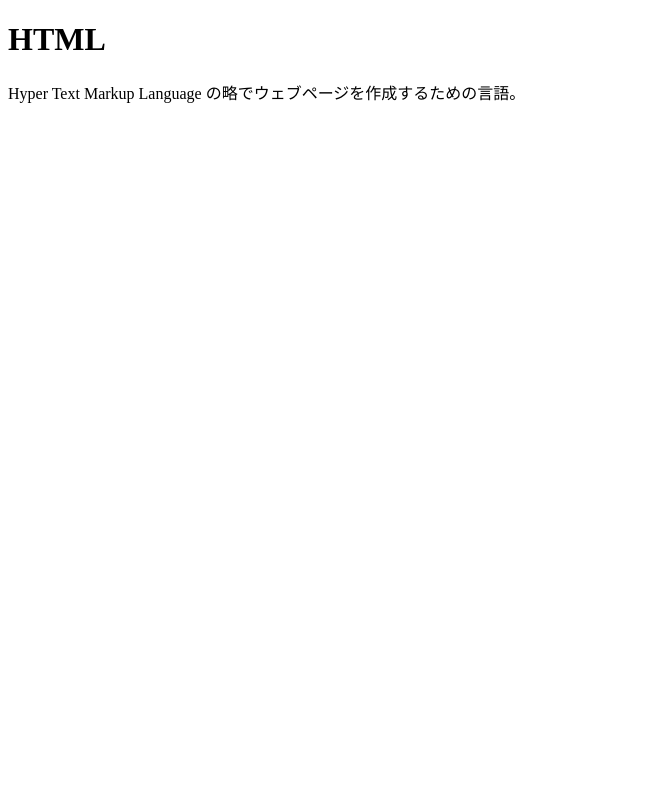
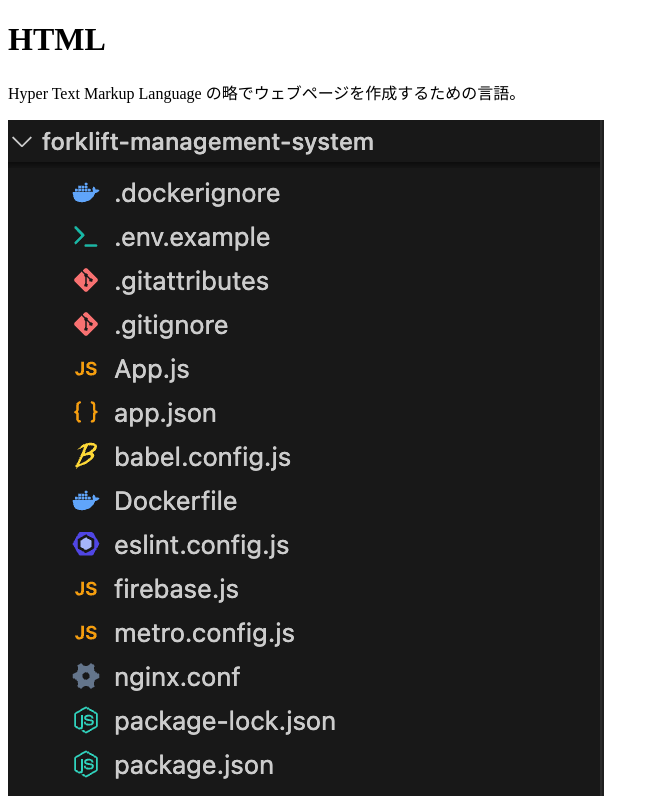
Before and after one commit to Judicial4138/20251028, a plain HTML site: page index.html in a window 1280 px wide. Shown: the top 796 px of the page, without its empty margins (0-659 px from the left). Drawn offline with Linux system fonts and the light colour scheme.

Commit message:
Add image to index.html

```diff
--- a/index.html
+++ b/index.html
@@ -7,5 +7,6 @@
  <body>
    <h1>HTML</h1>
    <p>Hyper Text Markup Language の略でウェブページを作成するための言語。</p>
+   <img src="スクリーンショット 2025-10-28 21.59.32.png" alt="適当な写真">
  </body>
 </html>
```
